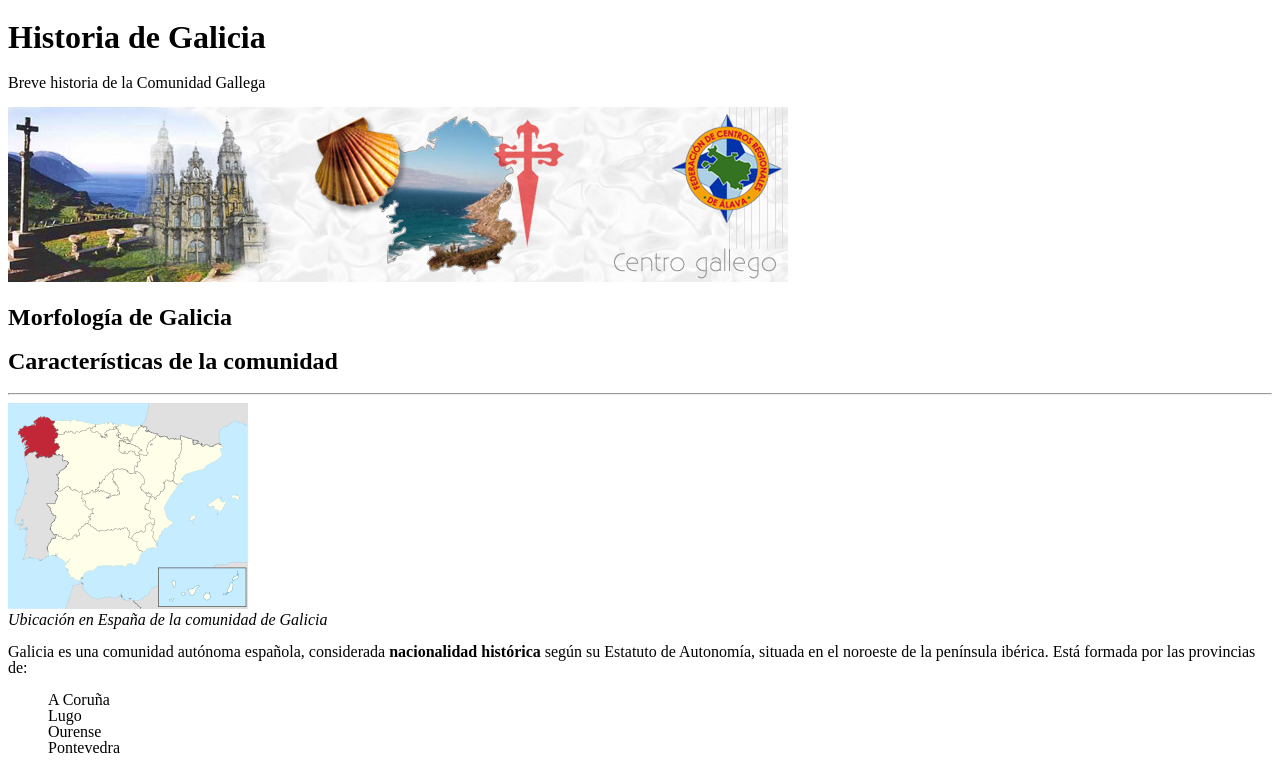
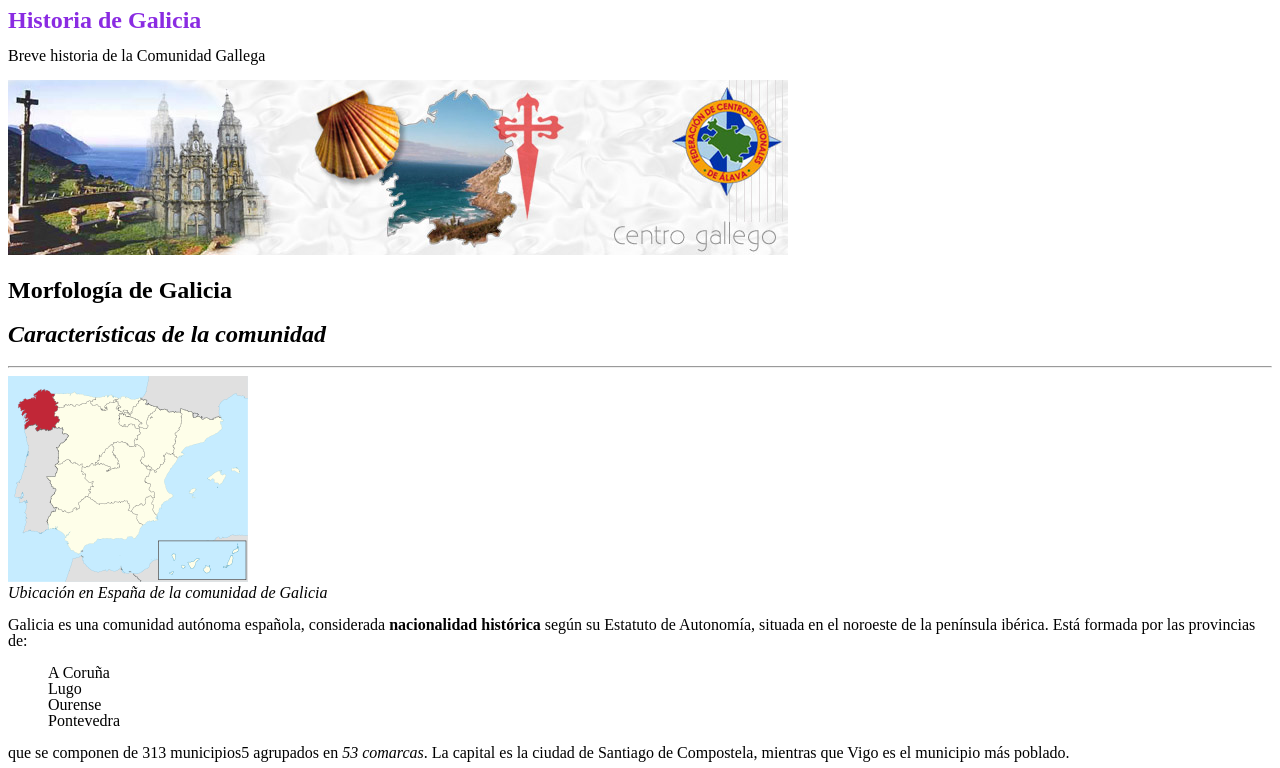
Before and after one commit to ErikaSeven/curso_tajamar, a plain HTML site: page 02_Ejercicio_Galicia/index.html in a window 1280 px wide. Shown: the top 768 px of the page. Drawn offline with Linux system fonts and the light colour scheme; a script that the page names is missing.

Commit message:
itroduccion fuentes

```diff
--- a/02_Ejercicio_Galicia/CSS/style.css
+++ b/02_Ejercicio_Galicia/CSS/style.css
@@ -1,4 +1,28 @@
-/* header p {
+
+@import 'https://fonts.googleapis.com/css?family=Shrikhand'
+
+body {
+    font-family: Raleway, sans-serif;
+}
+
+
+
+
+header h1 {
+    color: blueviolet;
+    font-size: 1.5rem;
+    font-weight: bold;
+    margin: 0;
+}
+
+
+h2{
+    font-style: italic;
+    font-weight: bold;
+}
+
+
+ /* header p {
     color: brown;
     font-size: 1.5rem;
     font-weight: bold;
@@ -13,4 +37,4 @@ header p {
         color: maroon;
         font-size: 1.5rem;
         font-weight: bold;
-    } */
+    }  */
--- a/02_Ejercicio_Galicia/index.html
+++ b/02_Ejercicio_Galicia/index.html
@@ -3,13 +3,15 @@
 <head>
     <meta charset="UTF-8" />
     <meta http-equiv="X-UA-Compatible" content="IE=edge">
-    <title>Galicia terra meiga</title>
     <link rel="shortcut icon" href="gz_favicon.jpg" type="img.jpg">
     <meta name="viewport" content="width=device-width, initial-scale=1">
-    <!-- <link rel="stylesheet" type="text/css" media="screen" href="./CSS/style.css"/> -->
+    <title>Galicia terra meiga</title>
+    <link href="https://fonts.googleapis.com/css?family=Raleway:400,400i" rel="stylesheet">
+    <link rel="stylesheet" type="text/css" media="screen" href="./CSS/style.css"/>
     <link rel="stylesheet" type="text/css" media="screen" href="./CSS/reset.css"/>
     <script src="main.js"></script>
     </head>
+
 <body>
 
     <header>
```
